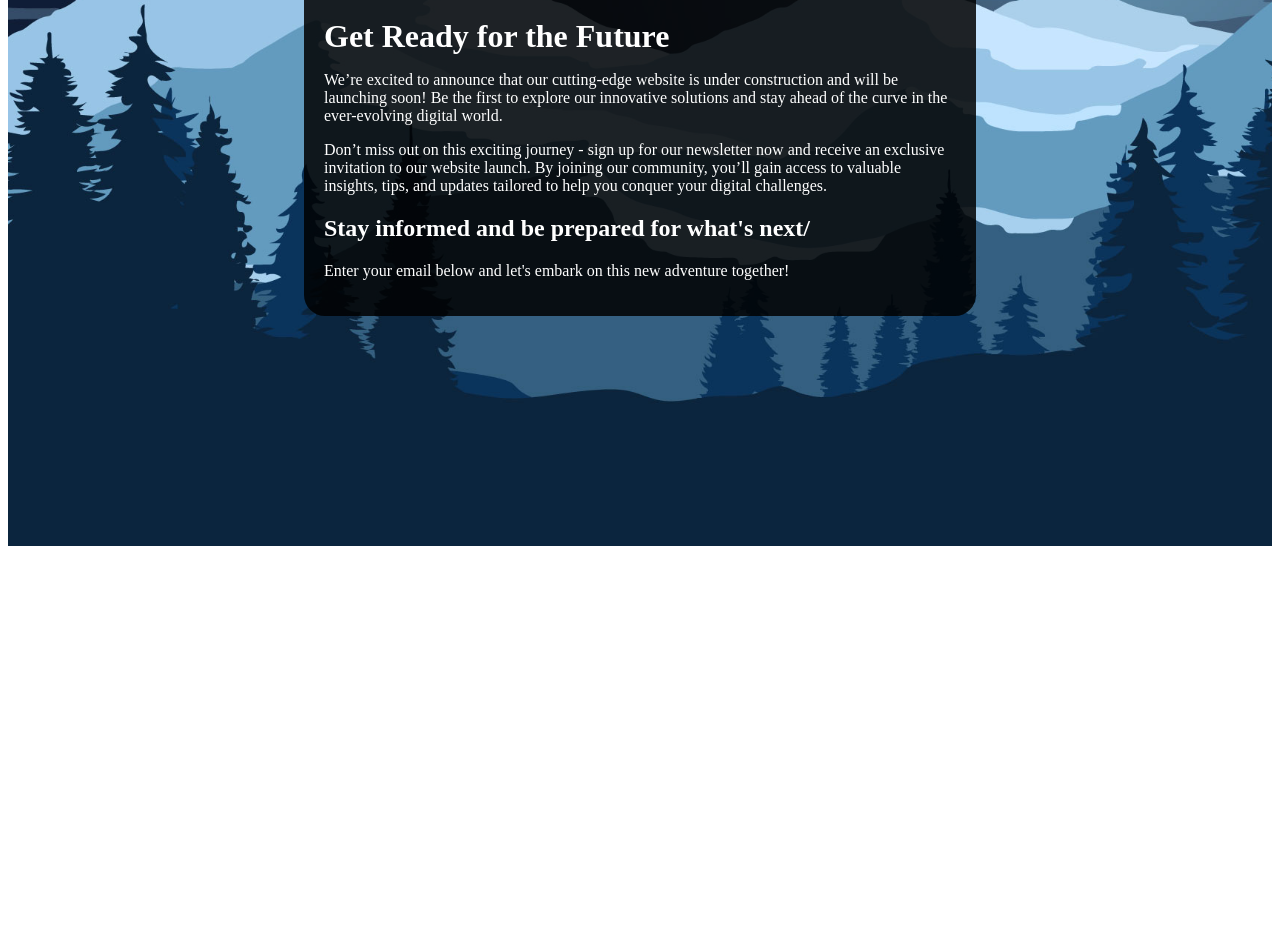
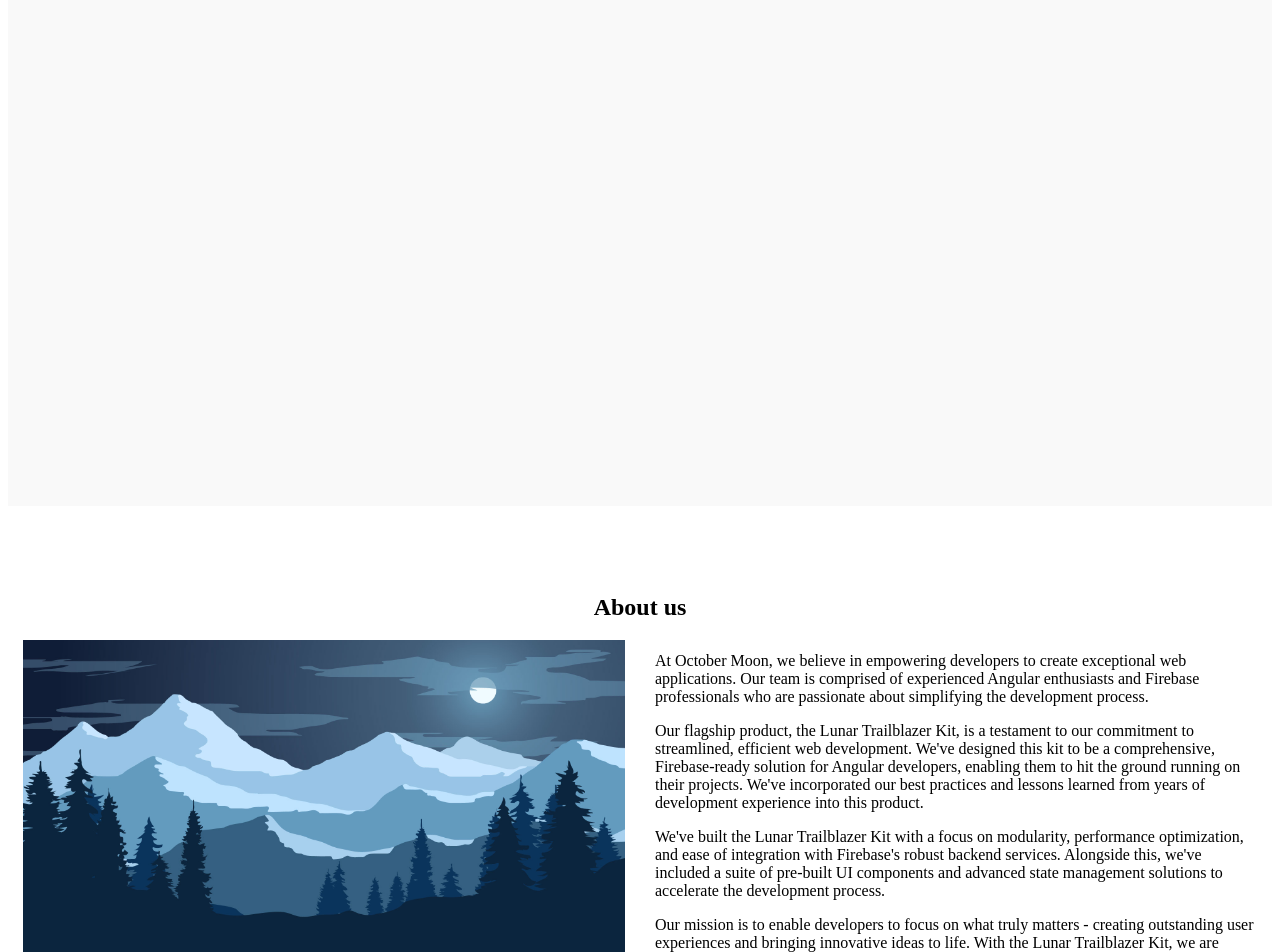
Before and after one commit to KRob21/lunar-trailblazer, an Angular app: page / in a window 1280 px wide. Shown: the part 348-1300 px from the top of the page. Before the commit the page ends 902 px from the top, so only its background shows below. Built offline with nearby package versions, Linux system fonts and the light colour scheme; no server answers; what @angular/fire would draw is missing.

Commit message:
:sparkles: started adding html and scss to generic landing page component

```diff
--- a/src/app/admin/containers/dashboard/dashboard.component.html
+++ b/src/app/admin/containers/dashboard/dashboard.component.html
@@ -1,5 +1,20 @@
 <div class="dashboard">
     <h2>dashboard</h2>
 
-    <button (click)="signOut()">sign out</button>
+    <div class="user-card">
+        <img src="/assets/img/{{user!.avatar}}.jpg" [alt]="user!.name">
+        <div>
+            <p class="user-card-name">
+                Name: {{user!.name}}
+                <ng-container [ngSwitch]="user!.role">
+                    <span *ngSwitchCase="'member'" class="user-card-label">member</span>
+                    <span *ngSwitchCase="'admin'" class="user-card-label">admin</span>
+                </ng-container>
+            </p>
+            <p class="user-card-email">
+                Email: {{user!.email}}
+            </p>
+        </div>
+        <a [routerLink]="user!.id" class="btn">edit</a>
+    </div>
 </div>
--- a/src/app/admin/containers/dashboard/dashboard.component.ts
+++ b/src/app/admin/containers/dashboard/dashboard.component.ts
@@ -1,14 +1,49 @@
-import { Component } from '@angular/core'
+import { Component, OnInit, OnDestroy } from '@angular/core'
 import { Router } from '@angular/router'
 import { AuthService } from 'src/app/auth/services/auth.service'
+import { AuthStore } from 'src/app/store/auth/auth.store'
+import { Subscription } from 'rxjs'
+
+interface User {
+	id: string
+	name: string
+	role: 'member' | 'admin'
+	avatar: string
+	email: string
+}
 
 @Component({
 	selector: 'dashboard',
 	templateUrl: './dashboard.component.html',
 	styleUrls: ['./dashboard.component.scss'],
 })
-export class DashboardComponent {
-	constructor(private authService: AuthService, private router: Router) {}
+export class DashboardComponent implements OnInit, OnDestroy {
+	user: User | null = null
+	private authSubscription: Subscription | null = null
+
+	constructor(
+		private authService: AuthService,
+		private router: Router,
+		private authStore: AuthStore,
+	) {}
+
+	ngOnInit(): void {
+		this.authSubscription = this.authStore.authState$.subscribe(
+			authState => {
+				if (authState.user) {
+					this.user = {
+						id: authState.user.uid,
+						name: 'authState.name!',
+						role: 'admin',
+						avatar: authState.avatar!,
+						email: 'me@we.com',
+					}
+				} else {
+					this.user = null
+				}
+			},
+		)
+	}
 
 	async signOut() {
 		try {
@@ -19,4 +54,9 @@ export class DashboardComponent {
 			console.error('sign out error: ', error)
 		}
 	}
+	ngOnDestroy(): void {
+		if (this.authSubscription) {
+			this.authSubscription.unsubscribe()
+		}
+	}
 }
--- a/src/app/splash-page/components/landing-page/landing-page.component.html
+++ b/src/app/splash-page/components/landing-page/landing-page.component.html
@@ -1 +1,99 @@
-<p>landing-page works!</p>
+<section class="banner">
+    <div class="container">
+        <h2 class="title">Welcome to the Site</h2>
+    </div>
+</section>
+<section class="about">
+    <h2 class="title">About us</h2>
+    <div class="container">
+        <div class="image-container">
+            <img src="assets/images/main_banner.jpg" alt="  ">
+        </div>
+        <div class="text-container">
+
+            <p>At October Moon, we believe in empowering developers to create exceptional web applications. Our team is
+                comprised of experienced Angular enthusiasts and Firebase professionals who are passionate about
+                simplifying the development process.</p>
+
+            <p> Our flagship product, the Lunar Trailblazer Kit, is a testament to our commitment to streamlined,
+                efficient web development. We've designed this kit to be a comprehensive, Firebase-ready solution for
+                Angular developers, enabling them to hit the ground running on their projects. We've incorporated our
+                best practices and lessons learned from years of development experience into this product.</p>
+
+            <p> We've built the Lunar Trailblazer Kit with a focus on modularity, performance optimization, and ease of
+                integration with Firebase's robust backend services. Alongside this, we've included a suite of pre-built
+                UI components and advanced state management solutions to accelerate the development process.</p>
+
+            <p> Our mission is to enable developers to focus on what truly matters - creating outstanding user
+                experiences and bringing innovative ideas to life. With the Lunar Trailblazer Kit, we are excited to be
+                part of your web development journey, helping you blaze your trail to success.</p>
+        </div>
+    </div>
+</section>
+<section class="services">
+    <h2>Our Services</h2>
+
+    <div class="service-list">
+        <div class="service">
+            <h3>Modular Structure</h3>
+            <p>The Lunar Trailblazer Kit is designed with a modular structure that aligns perfectly with Angular's
+                component-based architecture. This ensures that developers can easily add, remove, or update sections of
+                their web application without affecting the overall functionality. </p>
+        </div>
+        <div class="service">
+            <h3>Firebase-Ready</h3>
+            <p>The kit is pre-configured for seamless integration with Firebase. From authentication and database
+                management to hosting and storage, developers can leverage Firebase's robust backend services with
+                minimal setup required. </p>
+        </div>
+        <div class="service">
+            <h3>Pre-Built UI components</h3>
+            <p>With a wide variety of ready-to-use UI components, the Lunar Trailblazer Kit accelerates the development
+                process. Components are customizable, fully responsive, and designed following the best practices of
+                Angular Material.</p>
+        </div>
+        <div class="service">
+            <h3>Advanced State management</h3>
+            <p>The Lunar Trailblazer Kit leverages the power of RxJS and state management principles to handle complex
+                application states. This allows for efficient data flow across components, leading to more predictable
+                and easier-to-debug code. </p>
+        </div>
+        <div class="service">
+            <h3>Authentication and Authorization</h3>
+            <p>The kit comes with built-in mechanisms for user authentication and authorization. It includes features
+                like user registration, login, role-based access control, and password reset functionality, which are
+                ready for Firebase Authentication integration.</p>
+        </div>
+        <div class="service">
+            <h3>Performance Optimization</h3>
+            <p>The Lunar Trailblazer Kit is built with performance in mind. It incorporates Angular's Ahead-of-Time
+                (AOT) compilation, lazy-loading, and other optimization techniques to ensure your web application runs
+                smoothly and loads quickly. </p>
+        </div>
+    </div>
+
+</section>
+<section class="testimonials">
+    <h2>Testimonials</h2>
+    <div class="container">
+        <div class="testimonial-card">
+            <p> "The Lunar Trailblazer Kit has completely revolutionized the way I approach web development. The
+                efficiency
+                and ease of use are unparalleled. Truly a game-changer in the industry."</p>
+        </div>
+        <div class="testimonial-card">
+            <p>"I've tried countless web development tools, but the Lunar Trailblazer Kit stands out. Its robust
+                feature set, combined with its user-friendly interface, makes it an essential tool in my web development
+                arsenal."</p>
+        </div>
+        <div class="testimonial-card">
+            <p>"I recommend the Lunar Trailblazer Kit to all my team members. The productivity gains we've seen have
+                been astounding. It's clear that a lot of thought has gone into designing a tool that's powerful yet
+                intuitive."</p>
+        </div>
+        <div class="testimonial-card">
+            <p>"As a startup, we need to move fast and efficiently. The Lunar Trailblazer Kit empowers us to do just
+                that. It's like having an extra team member that never sleeps. I can't imagine working without it."</p>
+        </div>
+    </div>
+</section>
--- a/src/app/splash-page/components/landing-page/landing-page.component.scss
+++ b/src/app/splash-page/components/landing-page/landing-page.component.scss
@@ -0,0 +1,75 @@
+@mixin flex-container {
+	display: flex;
+	flex-direction: column;
+
+	@media (min-width: 768px) {
+		flex-direction: row;
+		flex-wrap: wrap;
+		margin-bottom: 44px;
+		align-items: center;
+	}
+}
+.title {
+	width: 450px;
+	margin: 88px auto 0;
+	text-align: center;
+}
+.container {
+	@include flex-container;
+}
+.banner {
+	min-height: 760px;
+
+	@media (min-width: 768px) {
+		background-color: #f9f9f9;
+	}
+}
+.image-container,
+.text-container {
+	flex: 1;
+	padding: 15px;
+}
+
+.image-container {
+	img {
+		width: 100%;
+		height: auto;
+	}
+}
+.services {
+	text-align: center;
+	.service-list {
+		@include flex-container;
+
+		.service {
+			padding: 11px;
+			flex-basis: 100%;
+			text-align: center;
+
+			@media (min-width: 768px) {
+				flex-basis: calc(100% / 3 - 22px);
+			}
+		}
+	}
+}
+
+.testimonials {
+	text-align: center;
+
+	.container {
+		@include flex-container;
+
+		.testimonial-card {
+			padding: 11px;
+			width: 100%;
+			margin: 11px;
+			text-align: left;
+			border: #f9f9f9 1px solid;
+			box-shadow: 0px 4px 8px rgba(0, 0, 0, 0.1);
+
+			@media (min-width: 768px) {
+				flex-basis: calc(90% / 2 - 22px);
+			}
+		}
+	}
+}
--- a/src/app/store/auth/auth.store.ts
+++ b/src/app/store/auth/auth.store.ts
@@ -4,12 +4,22 @@ import { User } from 'firebase/auth'
 
 interface AuthState {
 	user: User | null
+	id: string | null
 	isLoggedIn: boolean
+	name: string | null
+	email: string | null
+	role: 'member' | 'admin' | null
+	avatar: string | null
 }
 
 const initialState: AuthState = {
 	user: null,
+	id: null,
 	isLoggedIn: false,
+	name: '',
+	email: '',
+	role: 'member',
+	avatar: 'avatar',
 }
 
 @Injectable({
```
Also changed, not shown: src/app/splash-page/splash-page-routing.module.ts (+11 -11 lines).
